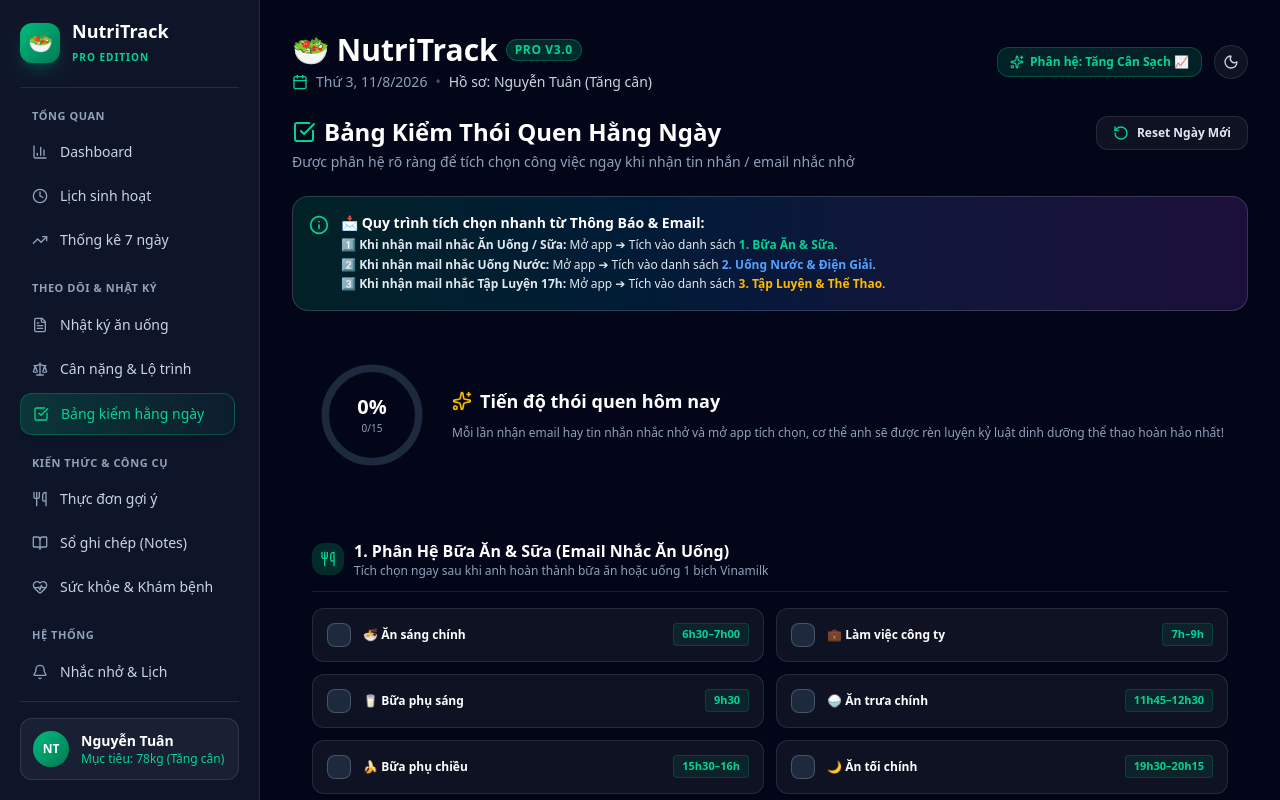
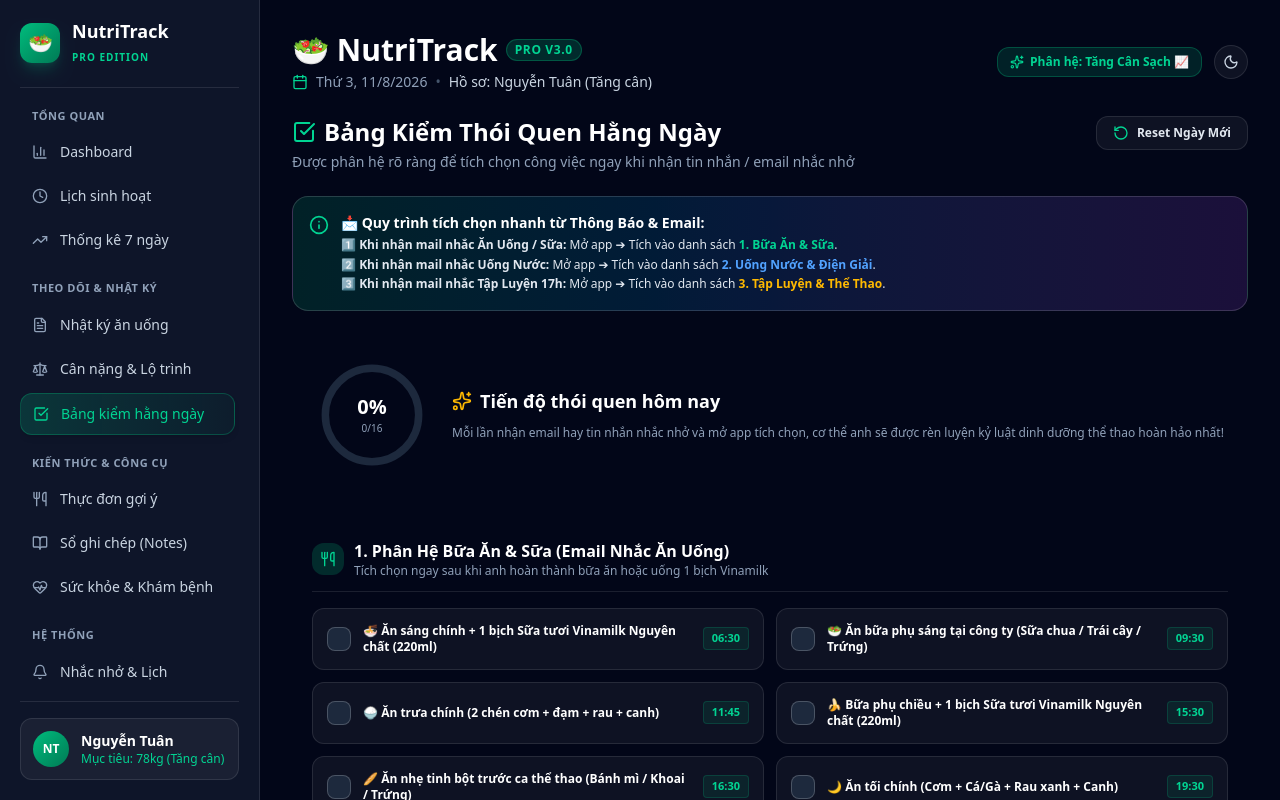
Before and after one commit to tuanmediatech/nutritrack-pro, a React (Vite) app: page / in a window 1280 px wide. Both pictures are taken after a click on the button "Bảng kiểm hằng ngày". Shown: the top 800 px of the page. Built offline with nearby package versions, Linux system fonts and the light colour scheme.

Commit message:
fix: Ensure exact categorization of 16 items into 3 modules in ChecklistView

```diff
--- a/src/App.tsx
+++ b/src/App.tsx
@@ -86,20 +86,8 @@ export default function App() {
     activeMealSchedule = activeProfileData.MEAL_SCHEDULE;
   }
 
-  // Automatically sync Checklist Items with activeMealSchedule so Bảng kiểm and Lịch sinh hoạt stay 100% in sync!
-  const scheduleChecklistItems: ChecklistItem[] = activeMealSchedule.map(slot => ({
-    id: slot.id,
-    text: slot.name,
-    time: slot.displayTime || slot.time,
-    icon: slot.icon || '⏰',
-  }));
-
-  const habitChecklistItems: ChecklistItem[] = [
-    { id: 'c_water', text: 'Uống đủ nước (2–3 lít)', time: 'Cả ngày', icon: '💧' },
-    { id: 'c_nosugar', text: 'Không dùng nước ngọt / trà sữa / đồ ngọt', time: 'Cả ngày', icon: '🚫' },
-  ];
-
-  const activeChecklistItems: ChecklistItem[] = [...scheduleChecklistItems, ...habitChecklistItems];
+  // Use the 16 exact checklist items matching email notifications 1-to-1
+  const activeChecklistItems: ChecklistItem[] = activeProfileData.CHECKLIST_ITEMS;
 
   // Schedule & Slot Mutators
   const handleSaveMealSchedule = (newSchedule: MealOption[]) => {
--- a/src/components/ChecklistView.tsx
+++ b/src/components/ChecklistView.tsx
@@ -23,20 +23,19 @@ export const ChecklistView: React.FC<ChecklistViewProps> = ({
   const pct = totalCount > 0 ? Math.round((doneCount / totalCount) * 100) : 0;
 
   // Categorize checklist items into 3 clear modules matching Email notifications 1-to-1
-  const waterItems = checklistItems.filter(item => {
-    const text = item.text.toLowerCase();
-    return item.id.startsWith('c_0600') || item.id.startsWith('c_0830') || item.id.startsWith('c_1030') ||
-           item.id.startsWith('c_1430') || item.id.startsWith('c_1600') || item.id.startsWith('c_2100') ||
-           (text.includes('nước') && !text.includes('sữa'));
-  });
+  const mealItems = checklistItems.filter(item =>
+    item.id === 'c_0630' || item.id === 'c_0930' || item.id === 'c_1145' ||
+    item.id === 'c_1530' || item.id === 'c_1630' || item.id === 'c_1930' || item.id === 'c_2200'
+  );
 
-  const sportItems = checklistItems.filter(item => {
-    const text = item.text.toLowerCase();
-    return item.id.startsWith('c_1230') || item.id.startsWith('c_1700') || item.id.startsWith('c_2230') ||
-           text.includes('thể thao') || text.includes('pickleball') || text.includes('bóng bàn') || text.includes('nghỉ') || text.includes('ngủ');
-  });
+  const waterItems = checklistItems.filter(item =>
+    item.id === 'c_0600' || item.id === 'c_0830' || item.id === 'c_1030' ||
+    item.id === 'c_1430' || item.id === 'c_1600' || item.id === 'c_2100'
+  );
 
-  const mealItems = checklistItems.filter(item => !waterItems.includes(item) && !sportItems.includes(item));
+  const sportItems = checklistItems.filter(item =>
+    item.id === 'c_1230' || item.id === 'c_1700' || item.id === 'c_2230'
+  );
 
   // Catch any remaining items
   const otherItems = checklistItems.filter(
```
